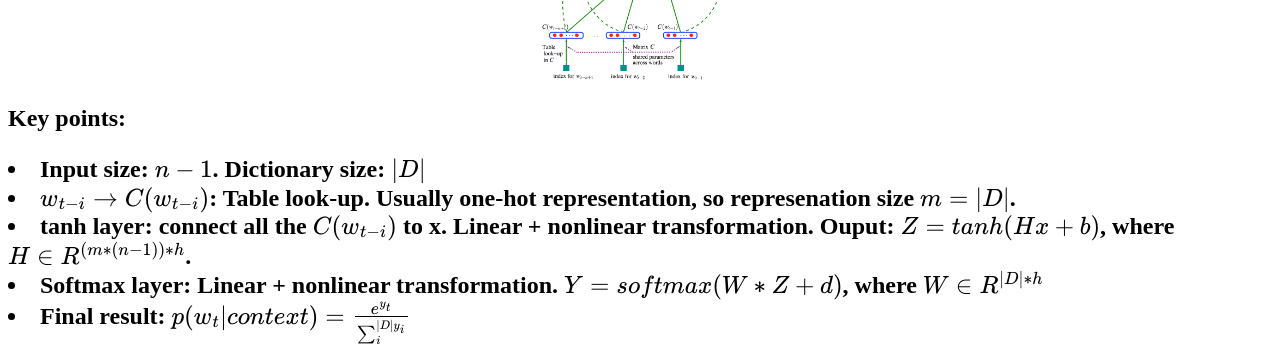
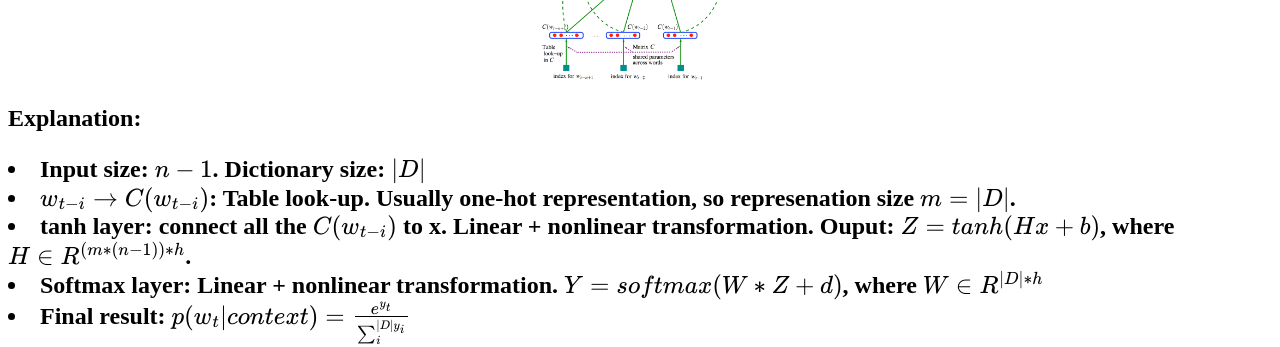
Before and after one commit to yumoxu/Blog, a Jekyll site: the page built from _posts/2016-08-15-Deep-Learning-Notes.html, in a window 1280 px wide and 900 px high, scrolled down 1698 px. Shown: the part 480-827 px from the top of the window. Built offline with Jekyll 4.4.1, drawn with Linux system fonts in a browser that asks for light colours; formulas are drawn with MathJax 3.

Commit message:
Update dl notes

```diff
--- a/_posts/2016-08-15-Deep-Learning-Notes.html
+++ b/_posts/2016-08-15-Deep-Learning-Notes.html
@@ -66,7 +66,7 @@ title: Deep Learning Notes
 <div align = 'center'>
     <img src = '/images/2016-08-15-Deep-Learning-Notes/nnlm.png' width="200">
 </div>
-<p>Key points:
+<p>Explanation:
 <li>Input size: $n-1$. Dictionary size: $|D|$</li>
 <li>$w_{t-i} \to C(w_{t-i})$: Table look-up. Usually one-hot representation, so represenation size $m = |D|$.</li>
 <li>tanh layer: connect all the $C(w_{t-i})$ to x. Linear + nonlinear transformation. Ouput: $Z = tanh(Hx + b)$, where $H \in R^{(m * (n-1)) * h}$.</li>
```
